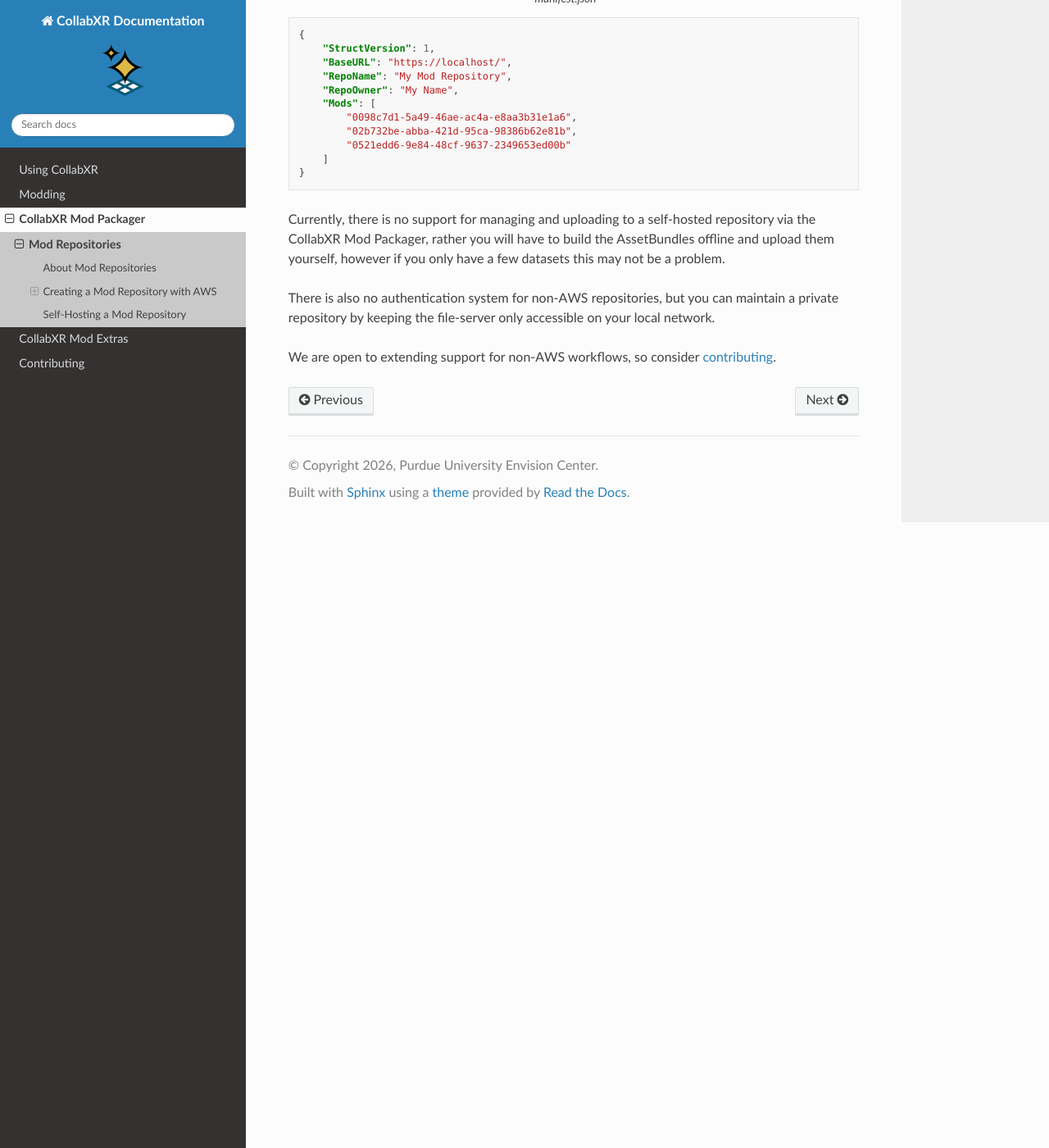
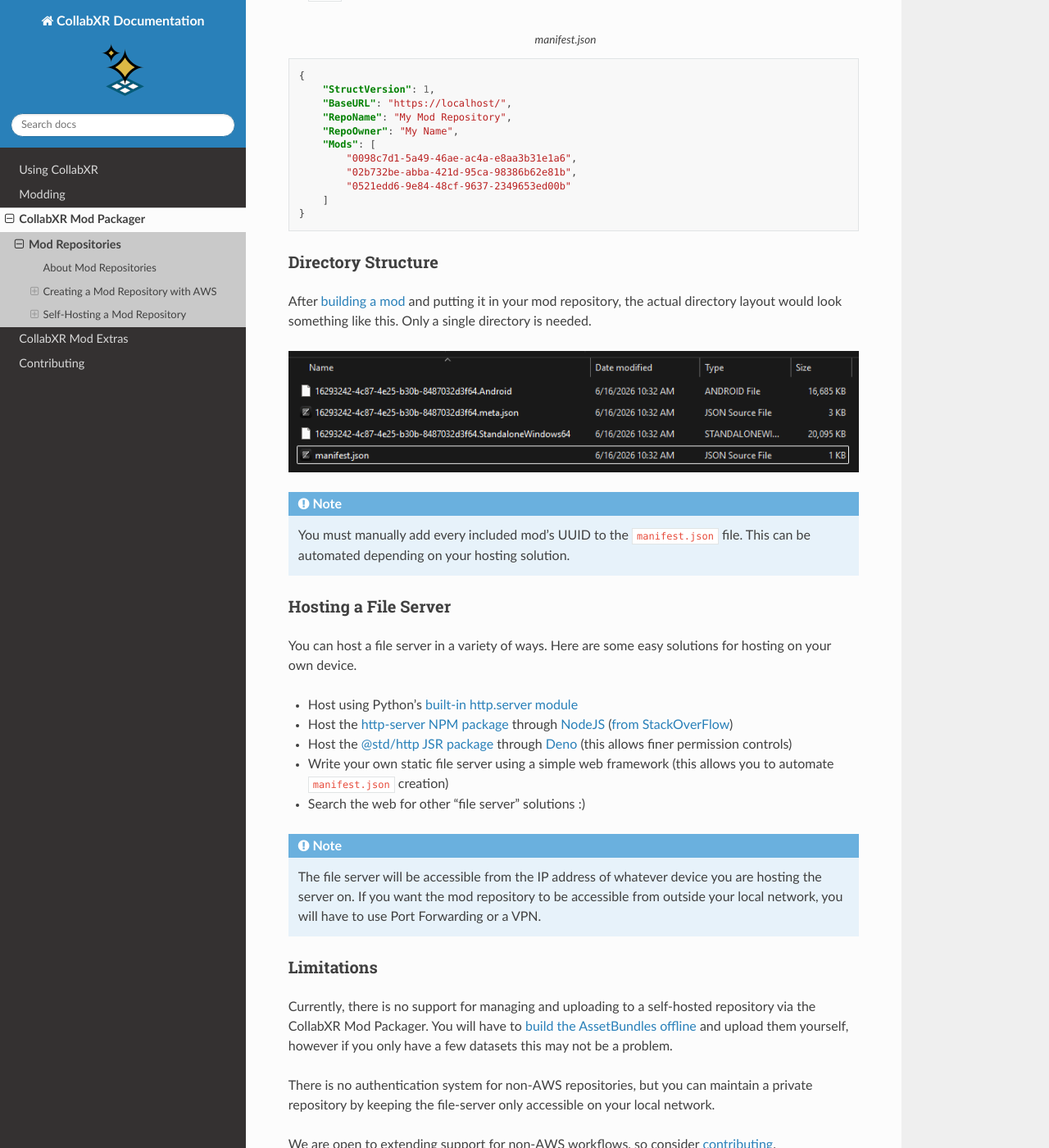
Before and after one commit to Envision-Center/CollabXR-Documentation, a Sphinx documentation site: the page built from docs/source/modpackager/modrepository.rst, in a window 1280 px wide and 1400 px high, scrolled down 6136 px. Shown: the whole window at 82% size. Built offline with Sphinx 7.4.7 and the Read the Docs theme 3.1.0, drawn with Linux system fonts in a browser that asks for light colours; some of the changed text lies outside the part shown.

Commit message:
Better document the basic modding workflow (#10)
* add best practices notes for moddingf, and mod packager setup instructions

* better document self-hosted mod repositories

* document Toggle Controllers

```diff
--- a/docs/source/modding.rst
+++ b/docs/source/modding.rst
@@ -11,8 +11,10 @@
 .. _Prefabs: https://docs.unity3d.com/6000.0/Documentation/Manual/CreatingPrefabs.html
 
 .. toctree::
-	:maxdepth: 2
+	:maxdepth: 3
 	:glob:
 
+	modding/setup
 	modding/prefab
+	modding/bestpractices
 	modding/*
--- a/docs/source/modpackager.rst
+++ b/docs/source/modpackager.rst
@@ -4,10 +4,6 @@
 In order to load your own objects into CollabXR, you must package them as a "mod."
 The ``com.ecmodding.modpackager`` Unity package is used to bundle and upload mods to a mod repository for use within CollabXR.
 
-It is recommended you review Unity's `Asset Bundles`_ system in order understand to limitations and platform compatibility before using the Mod Packager.
-
-.. _Asset Bundles: https://docs.unity3d.com/6000.0/Documentation/Manual/AssetBundlesIntro.html
-
 .. toctree::
 	:maxdepth: 3
 	:glob:
--- a/docs/source/modpackager/modrepository.rst
+++ b/docs/source/modpackager/modrepository.rst
@@ -170,6 +170,9 @@
 
 Alternatively, you can host your own file server containing the mods and a manifest file.
 
+Mod Repository Manifest
+^^^^^^^^^^^^^^^^^^^^^^^^^^^^^^^
+
 The manifest file can be automatically generated, or built by hand.
 It requires some information to define your repository.
 
@@ -195,8 +198,40 @@
 		]
 	}
 
-Currently, there is no support for managing and uploading to a self-hosted repository via the CollabXR Mod Packager, rather you will have to build the AssetBundles offline and upload them yourself, however if you only have a few datasets this may not be a problem.
+Directory Structure
+^^^^^^^^^^^^^^^^^^^^^^^^^
 
-There is also no authentication system for non-AWS repositories, but you can maintain a private repository by keeping the file-server only accessible on your local network.
+After :ref:`building a mod <building-offline>` and putting it in your mod repository, the actual directory layout would look something like this.
+Only a single directory is needed.
+
+.. image:: /images/mod_repository_file_server.png
+
+.. note::
+
+	You must manually add every included mod's UUID to the ``manifest.json`` file. This can be automated depending on your hosting solution.
+
+Hosting a File Server
+^^^^^^^^^^^^^^^^^^^^^^^^^^^^^^
+
+You can host a file server in a variety of ways. Here are some easy solutions for hosting on your own device.
+
+- Host using Python's `built-in http.server module <https://docs.python.org/3/library/http.server.html#command-line-interface>`_
+- Host the `http-server NPM package <https://www.npmjs.com/package/http-server>`_ through `NodeJS <https://nodejs.org/en>`_ (`from StackOverFlow <https://stackoverflow.com/a/16350826>`_)
+- Host the `@std/http JSR package <https://jsr.io/@std/http/doc/file-server>`_ through `Deno <https://deno.com/>`_ (this allows finer permission controls)
+- Write your own static file server using a simple web framework (this allows you to automate ``manifest.json`` creation)
+- Search the web for other "file server" solutions :)
+
+.. note::
+
+	The file server will be accessible from the IP address of whatever device you are hosting the server on.
+	If you want the mod repository to be accessible from outside your local network, you will have to use Port Forwarding or a VPN.
+
+Limitations
+^^^^^^^^^^^^^^^^^^^^^^^^^^^
+
+Currently, there is no support for managing and uploading to a self-hosted repository via the CollabXR Mod Packager.
+You will have to :ref:`build the AssetBundles offline <building-offline>` and upload them yourself, however if you only have a few datasets this may not be a problem.
+
+There is no authentication system for non-AWS repositories, but you can maintain a private repository by keeping the file-server only accessible on your local network.
 
 We are open to extending support for non-AWS workflows, so consider :doc:`contributing<../contribution>`.
```
Also changed, not shown: docs/source/modding/bestpractices.rst (added, +34 -0 lines), docs/source/modding/prefab.rst (+29 -2 lines), docs/source/modding/setup.rst (added, +37 -0 lines), docs/source/modextras/togglecontroller.rst (added, +43 -0 lines), docs/source/images/mod_repository_file_server.png (added), docs/source/images/modextras/toggle_gameobjects.png (added), docs/source/images/modextras/toggle_list_example.jpg (added).
